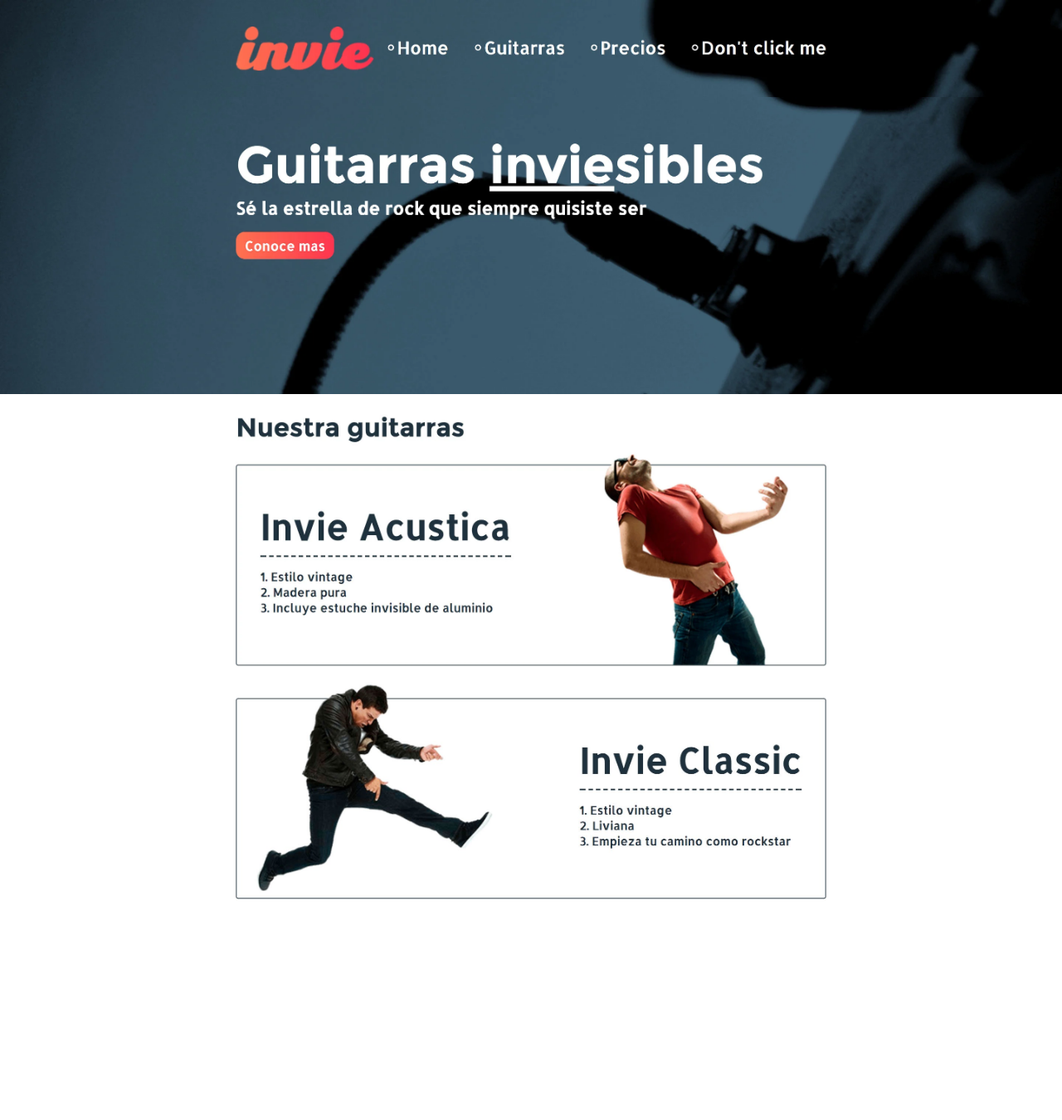
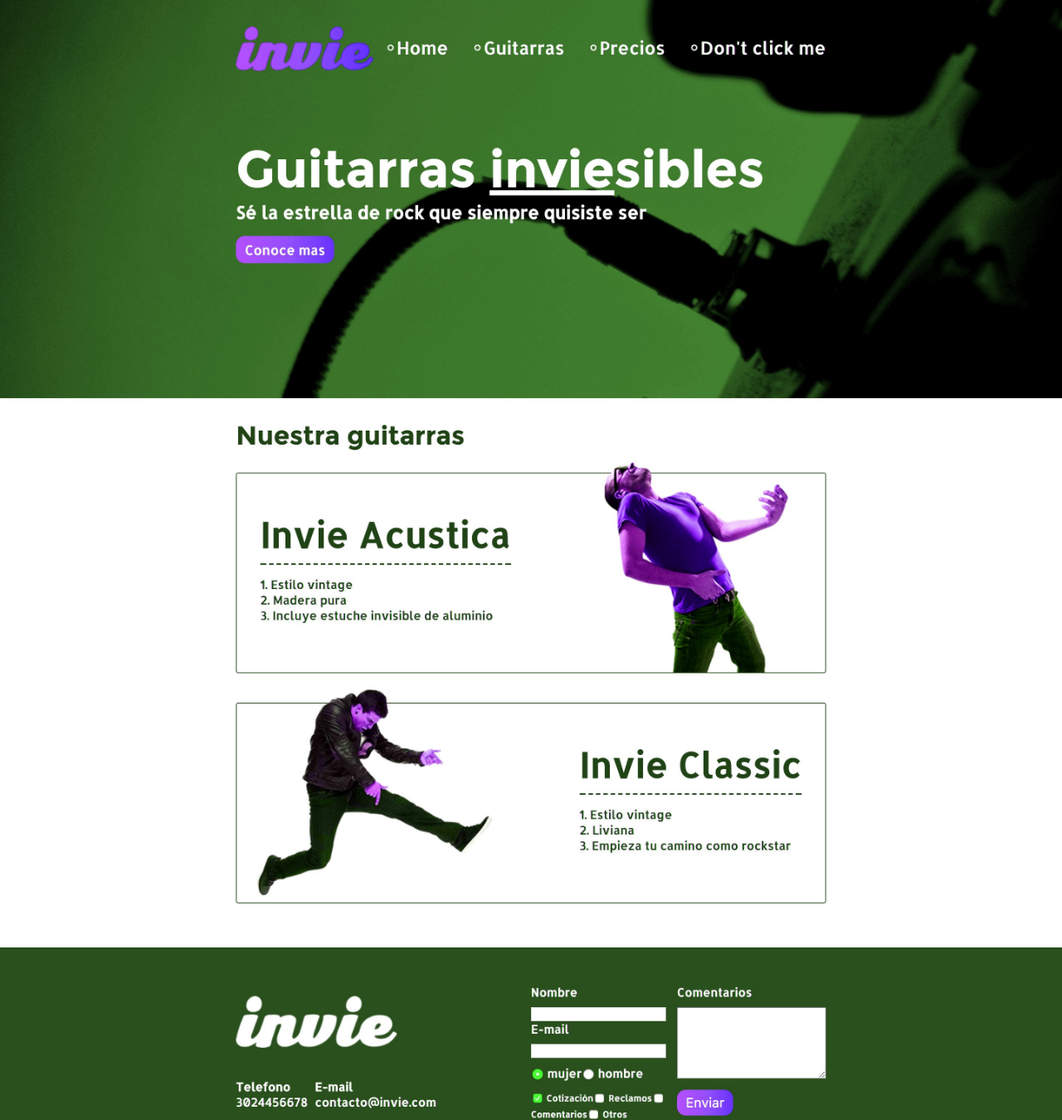
Before and after one commit to willyp4n/invie-github, a plain HTML site: page index.html in a window 1280 px wide. Shown: the whole page at 83% size. Before the commit the page ends 1129 px from the top, so only its background shows below. Drawn offline with Linux system fonts and the light colour scheme.

Commit message:
nueva version de invie color verde

```diff
--- a/index.html
+++ b/index.html
@@ -15,9 +15,6 @@
     </style>
 </head>
 <body>
-    <img src="header.png"alt="">
-   <img src="hero.png" alt="">
-   <img src="acustica.png" alt="">
-   <img src="clasica.png" alt="">
+   <img src="nueva-version.png" alt="">
 </body>
 </html>
```
Also changed, not shown: nueva-version.png (added).
